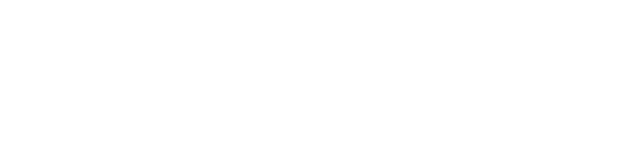
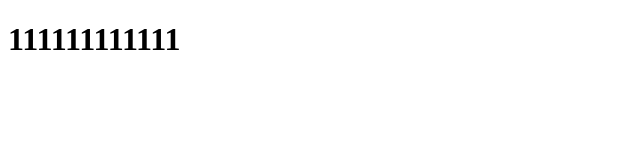
Before and after one commit to anna2003/work-git, a plain HTML site: page index.html in a window 1280 px wide. Shown: the whole page, without its empty margins (0-640 px from the left). Drawn offline with Linux system fonts and the light colour scheme.

Commit message:
First commit in dev

```diff
--- a/index.html
+++ b/index.html
@@ -6,6 +6,6 @@
     <title>Document</title>
 </head>
 <body>
-
+    <h1>111111111111</h1>
 </body>
 </html>
```
